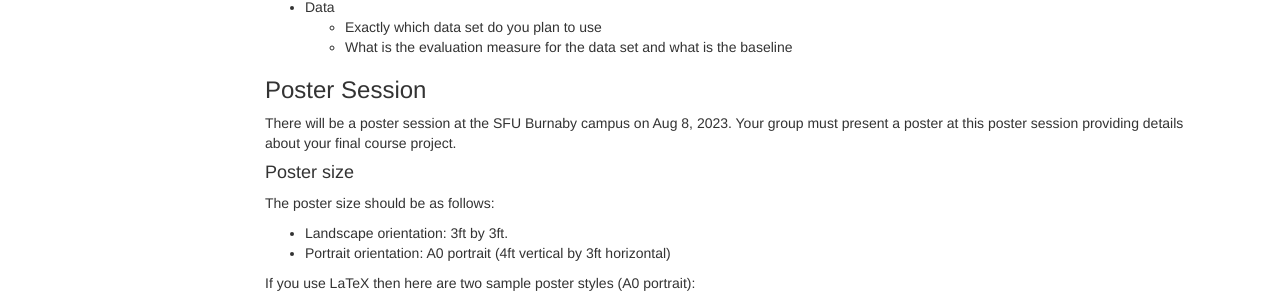
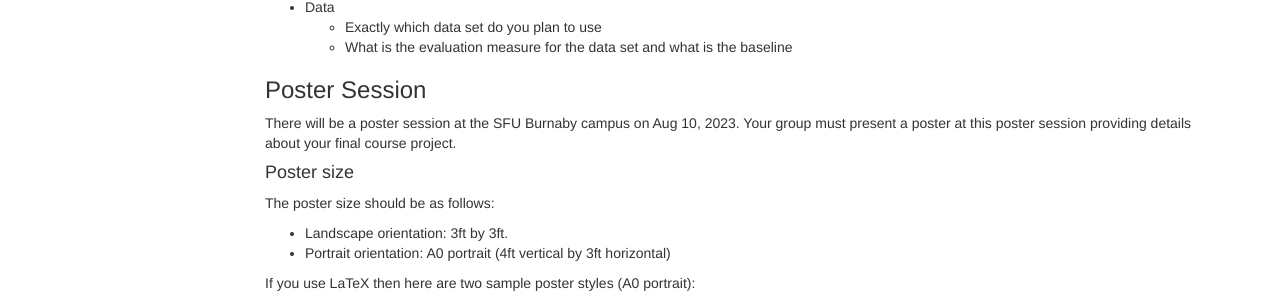
Before and after one commit to anoopsarkar/advanced-nlp-class, a Jekyll site: the page built from project.md, in a window 1280 px wide and 900 px high, scrolled down 1977 px. Shown: the part 145-450 px from the top of the window. Built offline with Jekyll 4.4.1, drawn with Linux system fonts in a browser that asks for light colours; nearby versions of some CDN libraries; some of the changed text lies outside the part shown.

Commit message:
fix project date

```diff
--- a/_config.yml
+++ b/_config.yml
@@ -32,7 +32,7 @@ hwdates:
     deadline: "July 31, 2023"
   - hw: "project"
     startdate: "July 5, 2023"
-    deadline: "Aug 8, 2023"
+    deadline: "Aug 10, 2023"
     time: "Poster session:"
     location: "ASB Atrium (tentative)"
     proposal: "July 24, 2023"
```
